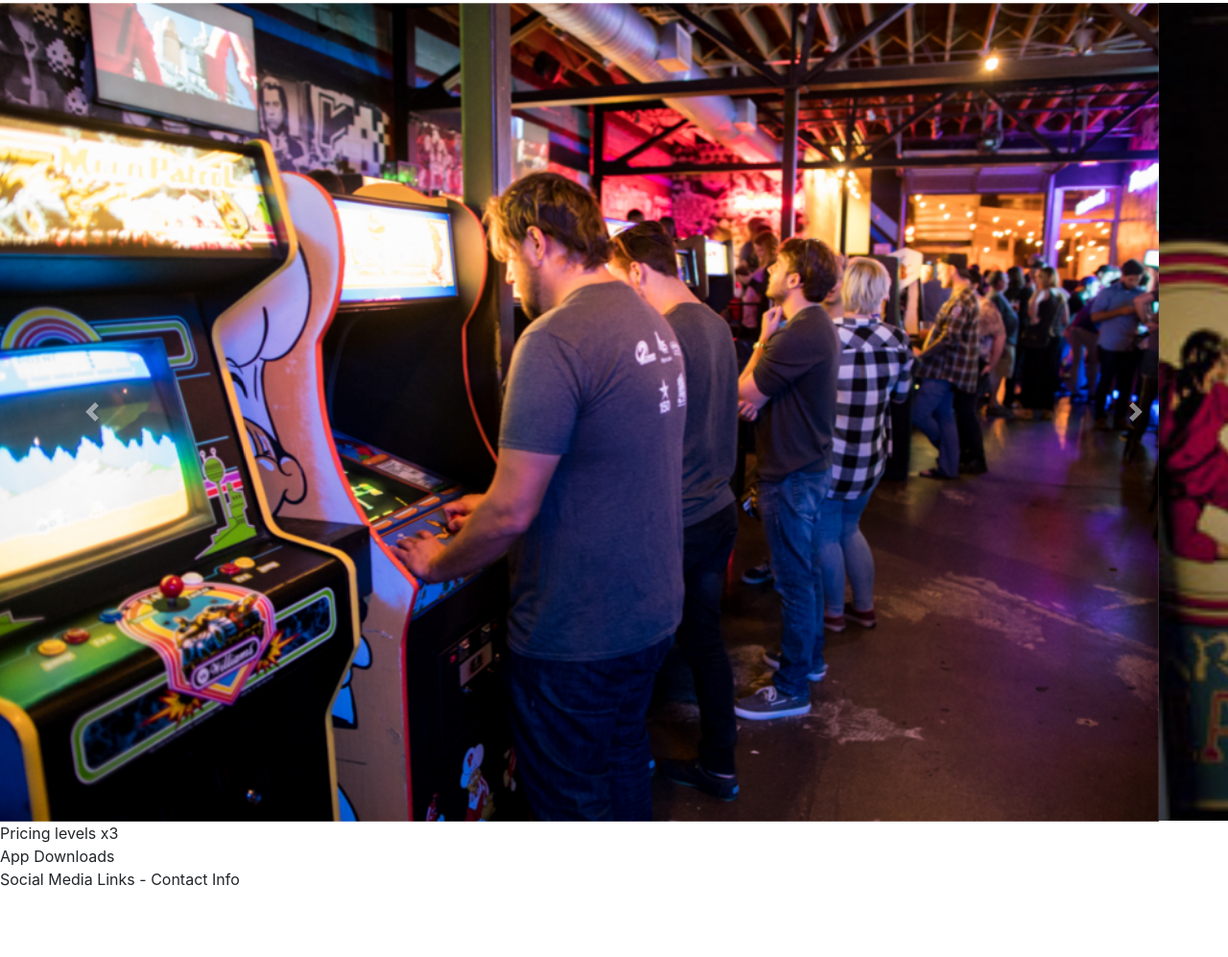
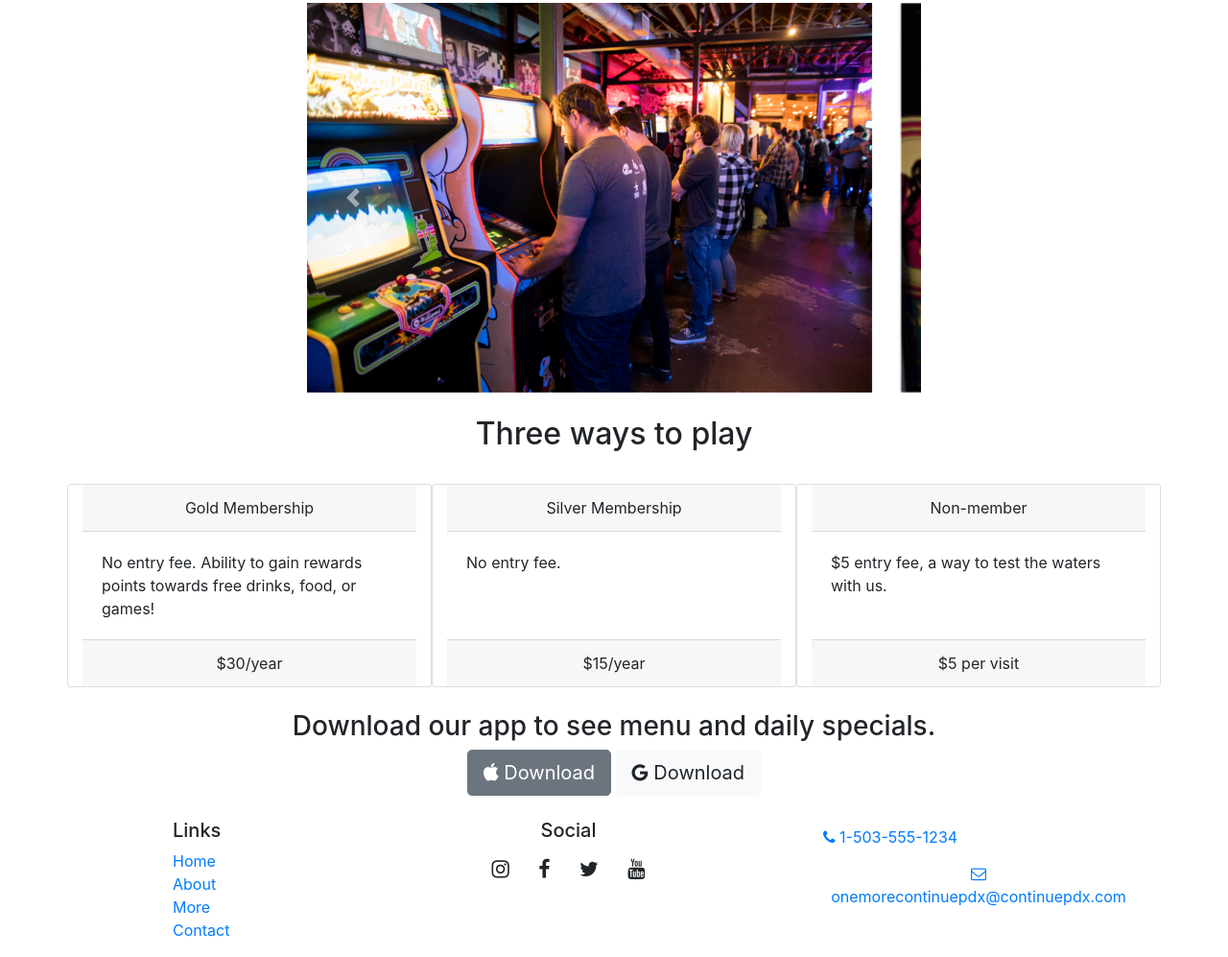
Before and after one commit to Jarvy-projects/Bootstrap-website-NC, a website: page index.html in a window 1280 px wide. Shown: the part 711-1708 px from the top of the page at 96% size. Before the commit the page ends 1639 px from the top, so only its background shows below. Drawn offline with nearby package versions, Linux system fonts and the light colour scheme.

Commit message:
index html laid out

```diff
--- a/css/styles.scss
+++ b/css/styles.scss
@@ -2,3 +2,14 @@ $color-primary: #A6E3E9;
 $color-secondary: #CBF1F5;
 $color-dark: #71C9CE;
 $color-pale: #E3FDFD;
+
+.jumbotron {
+    background-image: linear-gradient(to right, $color-secondary, $color-primary, $color-dark);
+    color: black;
+    padding: 30px;
+    margin: 0;
+}
+
+.navbar {
+    background-color: $color-dark;
+}
--- a/index.html
+++ b/index.html
@@ -26,7 +26,7 @@
     <div class="collapse navbar-collapse" id="navbarPancake">
       <ul class="nav">
         <li class="nav-item active"><a class="nav-link active" href="#"> Home</a></li>
-                <li class="nav-item"><a class="nav-link" href="aboutus.html"> About Us</a></li>
+        <li class="nav-item"><a class="nav-link" href="aboutus.html"> About</a></li>
         <li class="nav-item"><a class="nav-link" href="locations.html"> More</a></li>
         <li class="nav-item"><a class="nav-link" href="contact.html"> Contact</a></li>
       </ul>
@@ -43,7 +43,8 @@
           </div>
           <ul class="list-group list-group-flush">
             <li class="list-group-item">Actual coin arcade, that's right bring your quarters.</li>
-                      <li class="list-group-item"><i class="fa fa-beer"></i> 6 kinds of craft beers on tap with bottled beers available.</li>
+            <li class="list-group-item"><i class="fa fa-beer"></i> 6 kinds of craft beers on tap with bottled beers
+              available.</li>
             <li class="list-group-item">Food</li>
           </ul>
         </div>
@@ -69,13 +70,14 @@
   <!-- CAROUSEL -->
   <div id="carouselExampleInterval" class="carousel slide" data-ride="carousel">
     <div class="carousel-inner">
-      <div class="carousel-item active" data-interval="10000">
-        <img src="images/playing at arcade.jpg" class="d-block w-100" alt="playing arcade cabinet">
+      <div class="container-fluid carousel-item active" data-interval="10000">
+        <img src="images/playing at arcade.jpg" class="d-block w-100 carousel-image" alt="playing arcade cabinet">
       </div>
-      <div class="carousel-item" data-interval="2000">
-        <img src="images/playing while drinking beer.jpg" class="d-block w-100" alt="playing while drinking">
+      <div class="container-fluid carousel-item" data-interval="2000">
+        <img src="images/playing while drinking beer.jpg" class="d-block w-100 carousel-image"
+          alt="playing while drinking">
       </div>
-      <div class="carousel-item">
+      <div class="container-fluid carousel-item carousel-image">
         <img src="..." class="d-block w-100" alt="...">
       </div>
     </div>
@@ -88,14 +90,89 @@
       <span class="sr-only">Next</span>
     </a>
   </div>
+  <br />
+  <h2 class="text-center">Three ways to play</h2>
+  <br />
+  <!-- 3x Panel Prices -->
+  <div class="container">
+    <div class="row">
+      <div class="card col-sm-4">
+        <div class="card-header text-center">
+          Gold Membership
+        </div>
+        <div class="card-body">
+          No entry fee. Ability to gain rewards points towards free drinks, food, or games!
+        </div>
+        <div class="card-footer text-center">
+          $30/year
+        </div>
+      </div>
+      <div class="card col-sm-4">
+        <div class="card-header text-center">
+          Silver Membership
+        </div>
+        <div class="card-body">
+          No entry fee.
+        </div>
+        <div class="card-footer text-center">
+          $15/year
+        </div>
+      </div>
+      <div class="card col-sm-4">
+        <div class="card-header text-center">
+          Non-member
+        </div>
+        <div class="card-body">
+          $5 entry fee, a way to test the waters with us.
+        </div>
+        <div class="card-footer text-center">
+          $5 per visit
+        </div>
+      </div>
+    </div>
+  </div>
+  <br />
+  <div class="colored" id="cta">
+    <div class="container-fluid text-center">
+      <h3 class=cta-text>Download our app to see menu and daily specials.</h3>
+      <button class="cta-buttons btn btn-secondary btn-lg" type="button"><i class="fa fa-apple"></i> Download</button>
+      <button class="cta-buttons btn btn-light btn-lg" type="button"><i class="fa fa-google"></i>
+        Download</button>
+    </div>
+  </div>
+<br/>
+  <footer class="site-footer">
+    <div class="container">
+      <div class="row">
+        <div class="col-4 offset-1 col-sm-2">
+          <h5>Links</h5>
+          <ul class="list-unstyled">
+            <li><a href="#">Home</a></li>
+            <li><a href="aboutus.html">About</a></li>
+            <li><a href="#">More</a></li>
+            <li><a href="contactus.html">Contact</a></li>
+          </ul>
+        </div>
 
-  <!-- 3x Panel Prices -->
-    <div>Pricing levels x3</div>
+        <div class="col-6 col-sm-5 text-center">
+          <h5>Social</h5>
+          <a class="btn btn-social-icon btn-instagram" href="http://instagram.com/"><i class="fa fa-instagram fa-lg"></i> </a>
+          <a class="btn btn-social-icon btn-facebook" href="http://facebook.com/"><i class="fa fa-facebook fa-lg"></i> </a>
+          <a class="btn btn-social-icon btn-twitter" href="http://twitter.com/"><i class="fa fa-twitter fa-lg"></i>
+          </a>
+          <a class="btn btn-social-icon btn-youtube" href="http://youtube.com/"><i class="fa fa-youtube fa-lg"></i>
+          </a>
+        </div>
 
-    <div>App Downloads</div>
+        <div class="col-sm-4">
+          <a role="button" class="btn btn-link" href="tel:+15035551234"><i class="fa fa-phone"></i>
+            1-503-555-1234</a><br>
+          <a role="button" class="btn btn-link" href="mailto:campsites@nucamp.co"><i class="fa fa-envelope-o"></i>
+            onemorecontinuepdx@continuepdx.com</a>
+        </div>
+      </div>
+    </div>
 
-    <footer>
-        Social Media Links - Contact Info
   </footer>
 
 
```
Also changed, not shown: css/styles.css. Lines whose indentation alone changed are shown as unchanged.
